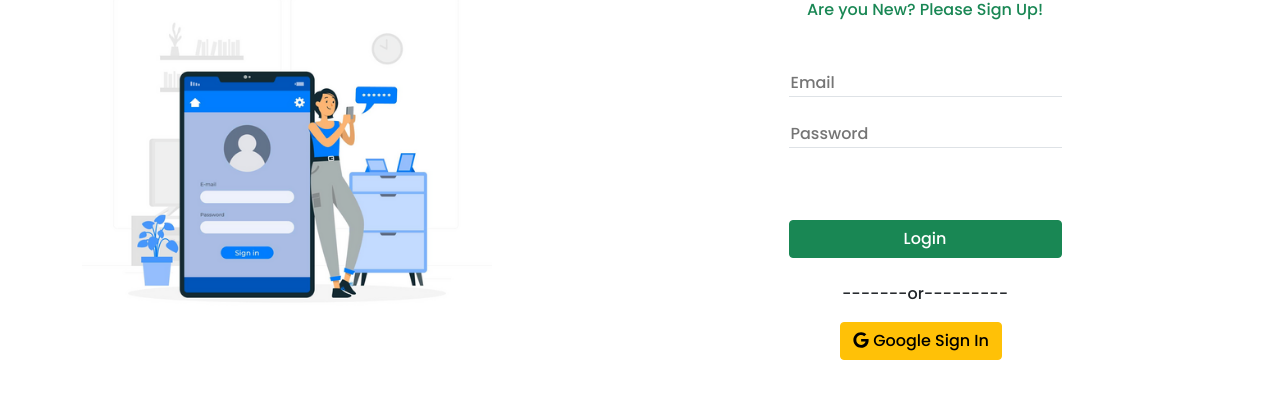
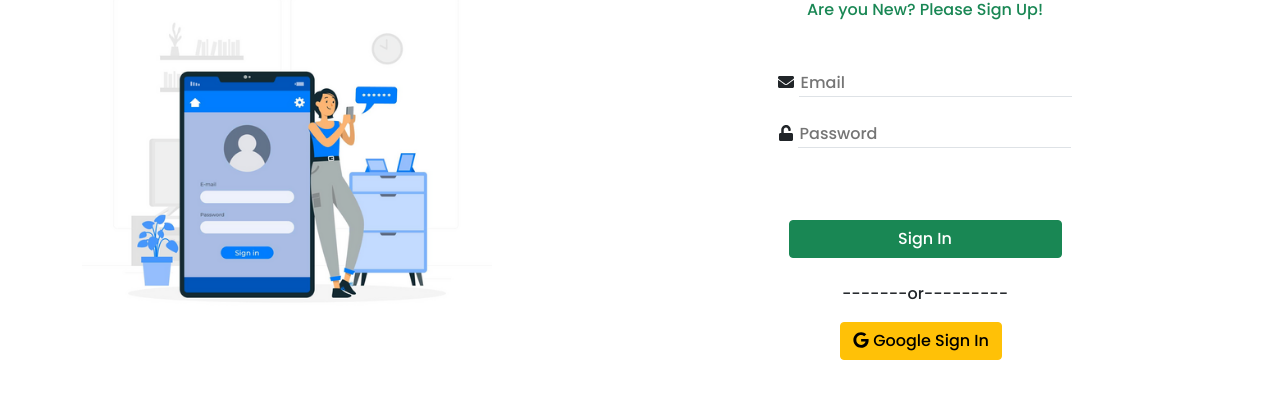
Before and after one commit to arunabhnewar/body-fit-fitness, a React (Create React App) app: page /login in a window 1280 px wide. Shown: the part 152-562 px from the top of the page. Built offline with nearby package versions, Linux system fonts and the light colour scheme; no server answers.

Commit message:
fourth commit

```diff
--- a/src/Hooks/useFirebase.js
+++ b/src/Hooks/useFirebase.js
@@ -18,32 +18,35 @@ const useFirebase = () => {
     const googleProvider = new GoogleAuthProvider();
 
 
-    const handleEmailChange = (e) => {
-        setEmail(e?.target?.value);
-    };
+    //name
+    const getName = e => {
+        setName(e.target.value);
 
-    const handlePasswordChange = (e) => {
-        setPassword(e?.target?.value);
-    };
+    }
+    //email
+    const getEmail = e => {
+        setEmail(e.target.value);
 
-    const getName = (e) => {
-        setName(e?.target?.value);
-    };
+    }
+    //password
+    const getPassword = e => {
+        setPassword(e.target.value);
+    }
 
-    const registerNewUser = (e) => {
+    // register with email & pass
+    const newRegister = e => {
         e.preventDefault();
         createUserWithEmailAndPassword(auth, email, password)
             .then(result => {
-                const user = result.user;
+                const user = result.user
                 console.log(user);
-                setError("");
-                verifyEmail();
+                setError('')
                 setUserName();
-            })
-            .catch(error => {
-                setError(error.message);
+            }).catch(error => {
+                setError(error.message)
             })
     }
+
 
     const setUserName = () => {
         updateProfile(auth.currentUser, { displayName: name })
@@ -59,16 +62,9 @@ const useFirebase = () => {
         return signInWithPopup(auth, googleProvider)
     }
 
-    const handleLogin = (e) => {
-        e.preventDefault()
-        signInWithEmailAndPassword(auth, email, password)
-            .then(result => {
-                setUser(result.user);
-                setError("");
-            })
-            .catch(error => {
-                setError(error.message);
-            })
+
+    const handleLogin = () => {
+        return signInWithEmailAndPassword(auth, email, password)
     }
 
 
@@ -105,16 +101,17 @@ const useFirebase = () => {
         setUser,
         isLoading,
         error,
+        setError,
         verifyEmail,
         sendEmailVerification,
         setUserName,
+        signInUsingGoogle,
+        newRegister,
+        handleLogin,
         getName,
-        signInUsingGoogle,
-        handleLogin,
-        handleEmailChange,
-        handlePasswordChange,
+        getEmail,
+        getPassword,
         handleResetPassword,
-        registerNewUser,
         logOut
     }
 }
--- a/src/Pages/Login/Login/Login.js
+++ b/src/Pages/Login/Login/Login.js
@@ -1,4 +1,5 @@
 import { faGoogle } from '@fortawesome/free-brands-svg-icons';
+import { faEnvelope, faUnlock } from '@fortawesome/free-solid-svg-icons';
 import { FontAwesomeIcon } from '@fortawesome/react-fontawesome';
 import React from 'react';
 import { NavLink, useLocation, useHistory } from 'react-router-dom';
@@ -9,10 +10,11 @@ import login from '../../../images/login-2.png';
 
 const Login = () => {
     const { allContext } = useAuth();
-    const { setUser, signInUsingGoogle, handleLogin, error, handleEmailChange, handlePasswordChange } = allContext;
+    const { setUser, signInUsingGoogle, handleLogin, getEmail, getPassword, setError, } = allContext;
+
     const location = useLocation();
     const history = useHistory();
-    const redirect_url = location?.state?.from || '/home';
+    const redirect = location?.state?.from || '/home';
 
 
     const handleGoogleSignIn = (e) => {
@@ -21,7 +23,7 @@ const Login = () => {
             .then(result => {
                 console.log(result);
                 setUser(result.user)
-                history.push(redirect_url)
+                history.push(redirect)
             })
     }
 
@@ -42,19 +44,30 @@ const Login = () => {
                             Are you New? Please Sign Up!
                         </NavLink>
                     </p>
-                    <p className="text-danger">{error}</p>
+                    <p className="text-danger">{setError}</p>
 
-                    <form onSubmit={handleLogin} className="text-center">
+                    <form onSubmit={(e) => {
+                        e.preventDefault();
+                        handleLogin()
+                            .then(result => {
+                                const user = result.user
+                                setUser(user);
+                                setError('');
+                                history.push(redirect)
+                            })
+                            .catch(error => {
+                                setError(error.message)
+                            })
+                    }} className="text-center">
 
-
-                        <input onBlur={handleEmailChange} className="input-field border-bottom border-0 w-50" type="email" name="email" placeholder="Email" required />
+                        <FontAwesomeIcon icon={faEnvelope} />  <input onBlur={getEmail} className="input-field border-bottom border-0 w-50" type="email" name="email" placeholder="Email" required />
                         <br /> <br />
-                        <input onBlur={handlePasswordChange} className="input-field border-bottom border-0 w-50" type="password" name="password" placeholder="Password" required />
+                        <FontAwesomeIcon icon={faUnlock} />   <input onBlur={getPassword} className="input-field border-bottom border-0 w-50" type="password" name="password" placeholder="Password" required />
                         <br /> <br />
                         <input
                             className="mt-5 w-50 btn btn-success m-auto"
                             type="submit"
-                            value="Login" />
+                            value="Sign In" />
                         <br /> <br />
 
                         <p>-------or---------</p>
--- a/src/Pages/Login/Registration/Registration.js
+++ b/src/Pages/Login/Registration/Registration.js
@@ -1,3 +1,5 @@
+import { faEnvelope, faLock, faUser } from '@fortawesome/free-solid-svg-icons';
+import { FontAwesomeIcon } from '@fortawesome/react-fontawesome';
 import React from 'react';
 import { NavLink } from 'react-router-dom';
 import useAuth from '../../../Hooks/useAuth';
@@ -5,8 +7,10 @@ import register from '../../../images/register.png';
 
 
 const Registration = () => {
+    const { allContext } = useAuth();
+    const { newRegister, getName, getEmail, getPassword } = allContext;
 
-    const { getName, handleEmailChange, handlePasswordChange, registerNewUser } = useAuth();
+
     return (
         <div className="container my-5 pb-3">
             <div className="row ">
@@ -16,7 +20,7 @@ const Registration = () => {
                     </div>
                 </div>
 
-                <form className="col-sm-12 col-md-6">
+                <div className="col-sm-12 col-md-6">
                     <h2 className="text-success text-center">Sign Up</h2>
 
                     <p className="text-center mb-5">
@@ -25,24 +29,23 @@ const Registration = () => {
                         </NavLink>
                     </p>
 
-                    <div onSubmit={registerNewUser}
-                        className="text-center">
 
-                        <input onBlur={getName} className="input-field border-bottom border-0 w-50 " type="text" name="name" placeholder="Name" required />
+                    <form onSubmit={newRegister} className="text-center">
+
+                        <FontAwesomeIcon icon={faUser} /> <input onBlur={getName} className="input-field border-bottom border-0 w-50" type="text" name="name" placeholder="Name" required />
                         <br /> <br />
-                        <input onBlur={handleEmailChange} className="input-field border-bottom border-0 w-50 " type="email" name="email" placeholder="Email" required />
+                        <FontAwesomeIcon icon={faEnvelope} /> <input onBlur={getEmail} className="input-field border-bottom border-0 w-50" type="email" name="email" placeholder="Email" required />
                         <br /> <br />
-                        <input onBlur={handlePasswordChange} className="input-field border-bottom border-0 w-50" type="password" name="password" placeholder="Password" required />
+                        <FontAwesomeIcon icon={faLock} /> <input onBlur={getPassword} className="input-field border-bottom border-0 w-50" type="password" name="password" placeholder="Password" required />
                         <br /> <br />
                         <input
                             className="mt-5 w-50 btn btn-success m-auto"
                             type="submit"
                             value="Sign Up" />
 
-                    </div>
-                </form>
+                    </form>
+                </div>
             </div>
-
         </div>
     );
 };
```
